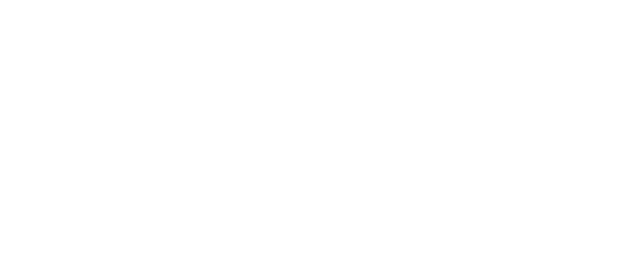
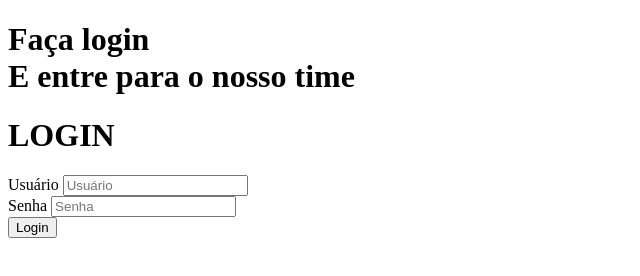
Before and after one commit to LucasKenji01/LandingPage, a plain HTML site: page index.html in a window 1280 px wide. Shown: the whole page, without its empty margins (0-640 px from the left). Drawn offline with Linux system fonts and the light colour scheme.

Commit message:
Criado Esqueleto

```diff
--- a/index.html
+++ b/index.html
@@ -7,6 +7,24 @@
     <title>Login</title>
 </head>
 <body>
-
+    <div class="main-login">
+        <div class="left-login">
+            <h1>Faça login<br>E entre para o nosso time</h1>
+        </div>
+        <div class="right-login">
+            <div class="card-login">
+                <h1>LOGIN</h1>
+                <div class="textfield">
+                    <label for="usuario">Usuário</label>
+                    <input type="text" name="usuario" placeholder="Usuário">
+                </div>
+                <div class="textfield">
+                    <label for="senha">Senha</label>
+                    <input type="password" name="senha" placeholder="Senha">
+                </div>
+                <button class="btn-login">Login</button>
+            </div>
+        </div>
+    </div>
 </body>
 </html>
```
